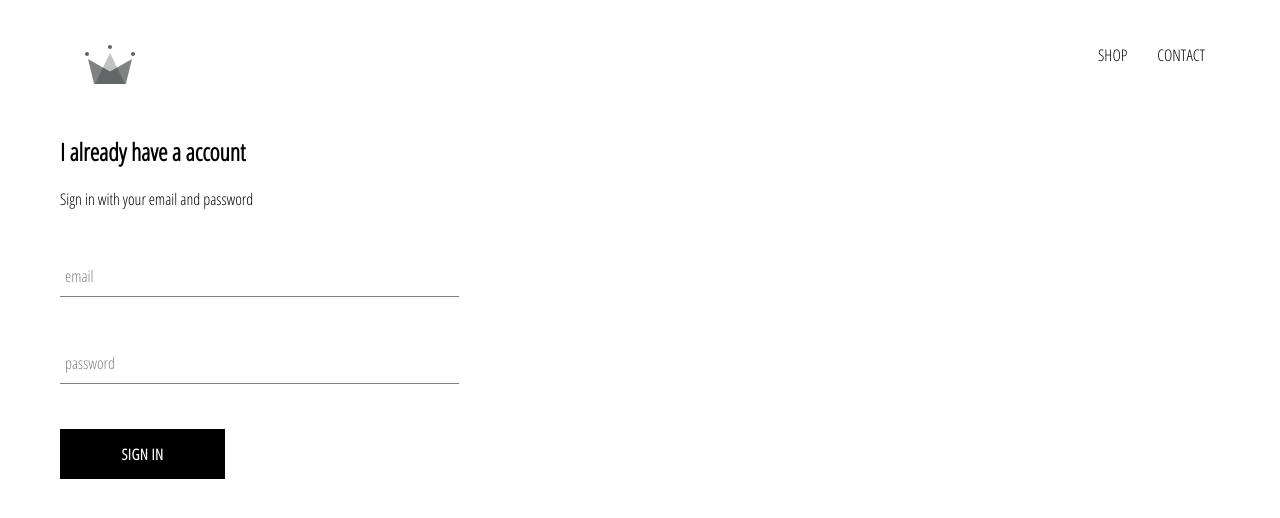
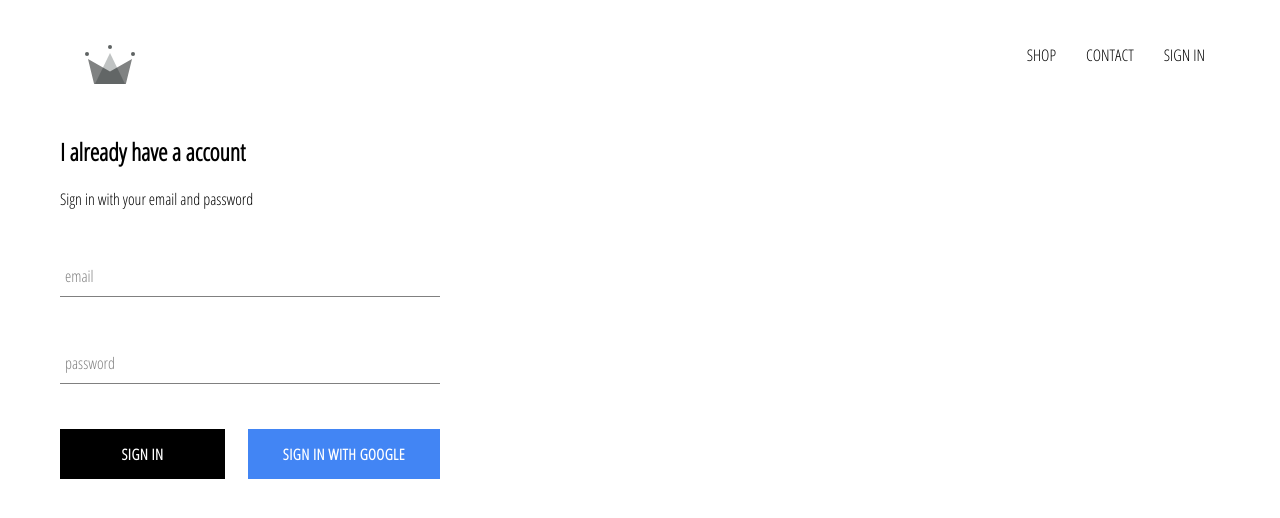
Before and after one commit to saisaiant/react-ecommerce, a React (Create React App) app: page /signin in a window 1280 px wide. Shown: the top 518 px of the page. Built offline with nearby package versions, Linux system fonts and the light colour scheme; no server answers.

Commit message:
add firebase & signin page & component & signin with google

```diff
--- a/package.json
+++ b/package.json
@@ -6,6 +6,7 @@
     "@testing-library/jest-dom": "^4.2.4",
     "@testing-library/react": "^9.5.0",
     "@testing-library/user-event": "^7.2.1",
+    "firebase": "^7.13.1",
     "node-sass": "^4.13.1",
     "react": "^16.13.1",
     "react-dom": "^16.13.1",
--- a/src/App.css
+++ b/src/App.css
@@ -1,3 +1,7 @@
+* {
+    box-sizing: border-box;
+}
+
 body {
     font-family: 'Open Sans Condensed', sans-serif;
     padding: 20px 60px;
--- a/src/App.js
+++ b/src/App.js
@@ -6,11 +6,33 @@
 import ShopPage from "./pages/shop/shop.component";
 import Header from "./components/header/header.component";
 import SignInAndSignUpPage from "./pages/sign-in-and-sign-up/sign-in-and-sign-up.component";
+import { auth } from "./firebase/firebase.utils";
 
-function App() {
+class App extends React.Component {
+  constructor() {
+    super();
+    this.state = {
+      currentUser: null
+    };
+  }
+
+  unsubscribeFromAuth = null;
+
+  componentDidMount() {
+    this.unsubscribeFromAuth = auth.onAuthStateChanged(user => {
+      this.setState({ currentUser: user });
+      console.log(user);
+    });
+  }
+
+  componentWillUnmount() {
+    this.unsubscribeFromAuth();
+  }
+
+  render() {
     return (
       <div>
-      <Header />
+        <Header currentUser={this.state.currentUser} />
         <Switch>
           <Route exact path="/" component={HomePage} />
           <Route path="/shop" component={ShopPage} />
@@ -19,5 +41,6 @@
       </div>
     );
   }
+}
 
 export default App;
--- a/src/components/custom-button/custom-button.component.jsx
+++ b/src/components/custom-button/custom-button.component.jsx
@@ -2,8 +2,11 @@
 
 import "./custom-button.styles.scss";
 
-const CustomButton = ({ children, ...otherProps }) => (
-  <button className="custom-button" {...otherProps}>
+const CustomButton = ({ children, isGoogleSignIn, ...otherProps }) => (
+  <button
+    className={`${isGoogleSignIn ? "google-sign-in" : ""} custom-button`}
+    {...otherProps}
+  >
     {children}
   </button>
 );
--- a/src/components/custom-button/custom-button.styles.scss
+++ b/src/components/custom-button/custom-button.styles.scss
@@ -19,4 +19,14 @@
         color: black;
         border: 1px solid black;
     }
+
+    &.google-sign-in {
+        background-color: #4285f4;
+        color: white;
+
+        &:hover {
+            background-color: #377ae8;
+            border: none;
+        }
+    }
 }
--- a/src/components/header/header.component.jsx
+++ b/src/components/header/header.component.jsx
@@ -1,10 +1,11 @@
 import React from "react";
 import { Link } from "react-router-dom";
+import { auth } from "../../firebase/firebase.utils";
 
 import { ReactComponent as Logo } from "../../assets/crown.svg.svg";
 import "./header.styles.scss";
 
-const Header = () => (
+const Header = ({ currentUser }) => (
   <div className="header">
     <Link className="logo-container" to="/">
       <Logo className="logo" />
@@ -16,6 +17,15 @@
       <Link className="option" to="/contact">
         CONTACT
       </Link>
+      {currentUser ? (
+        <div className="option" onClick={() => auth.signOut()}>
+          SIGN OUT
+        </div>
+      ) : (
+        <Link className="option" to="/signin">
+          SIGN IN
+        </Link>
+      )}
     </div>
   </div>
 );
--- a/src/components/header/header.styles.scss
+++ b/src/components/header/header.styles.scss
@@ -20,6 +20,7 @@
 
         .option {
             padding: 10px 15px;
+            cursor: pointer;
         }
     }
 }
--- a/src/components/sign-in/sign-in.component.jsx
+++ b/src/components/sign-in/sign-in.component.jsx
@@ -1,6 +1,7 @@
 import React from "react";
 import FormInput from "../form-input/form-input.component";
 import CustomButton from "../custom-button/custom-button.component";
+import { signInWithGoogle } from "../../firebase/firebase.utils";
 
 import "./sign-in.styles.scss";
 
@@ -47,7 +48,12 @@
             required
           />
 
-          <CustomButton type="submit">Sign in</CustomButton>
+          <div className="buttons">
+            <CustomButton type="submit">Sign in</CustomButton>
+            <CustomButton onClick={signInWithGoogle} isGoogleSignIn>
+              sign in with google
+            </CustomButton>
+          </div>
         </form>
       </div>
     );
--- a/src/components/sign-in/sign-in.styles.scss
+++ b/src/components/sign-in/sign-in.styles.scss
@@ -1,9 +1,14 @@
 .sign-in {
-    width: 30vw;
+    width: 380px;
     display: flex;
     flex-direction: column;
 
     .title {
         margin: 10px 0;
     }
+
+    .buttons {
+        display: flex;
+        justify-content: space-between;
+    }
 }
--- /dev/null
+++ b/src/firebase/firebase.utils.js
@@ -0,0 +1,25 @@
+import firebase from "firebase/app";
+import "firebase/firestore";
+import "firebase/auth";
+
+const config = {
+  apiKey: "AIzaSyA0zKUD0AaI1ObS4bkGQ__jXZCmW9nVfBY",
+  authDomain: "crwn-db-16e3d.firebaseapp.com",
+  databaseURL: "https://crwn-db-16e3d.firebaseio.com",
+  projectId: "crwn-db-16e3d",
+  storageBucket: "crwn-db-16e3d.appspot.com",
+  messagingSenderId: "912224367649",
+  appId: "1:912224367649:web:4612e81ccfdde26ddb5f60",
+  measurementId: "G-S9ZNYWJ7LW"
+};
+
+firebase.initializeApp(config);
+
+export const auth = firebase.auth();
+export const firestore = firebase.firestore();
+
+const provider = new firebase.auth.GoogleAuthProvider();
+provider.setCustomParameters({ prompt: "select_account" });
+export const signInWithGoogle = () => auth.signInWithPopup(provider);
+
+export default firebase;
```
Also changed, not shown: 1 other file (tests, documents, lock files or other folders). Lines whose indentation alone changed are shown as unchanged.
